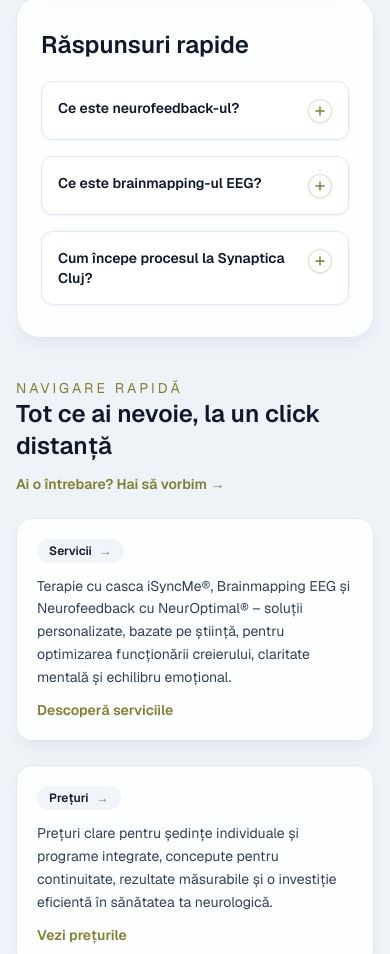
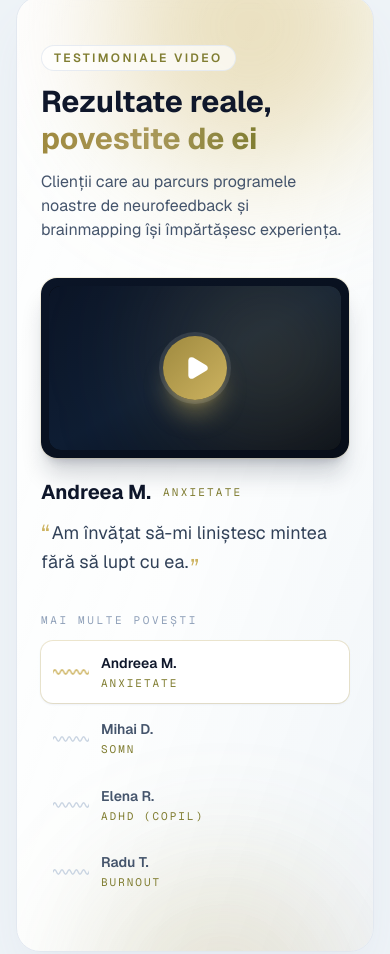
Before and after one commit to LaAngeli/synaptica, a Next.js app: page / in a window 390 px wide. Shown: the part 4215-5169 px from the top of the page. Built offline with nearby package versions, Linux system fonts and the light colour scheme; no server answers.

Commit message:
add video testimonials section to home

```diff
--- a/app/components/HomePage.jsx
+++ b/app/components/HomePage.jsx
@@ -6,6 +6,7 @@ import { ChevronRight, RadarIcon } from "lucide-react";
 import QuickAnswersGrid from "./QuickAnswersGrid";
 import GoogleReviews from "./GoogleReviews";
 import BrainSlider from "./BrainSlider";
+import VideoTestimonials from "./VideoTestimonials";
 
 export default function HomePage() {
   const { t } = useI18n();
@@ -256,6 +257,8 @@ export default function HomePage() {
         </div>
       </section>
 
+      <VideoTestimonials />
+
       <section className="space-y-5 rounded-3xl border border-slate-200 bg-white/85 px-6 py-8 shadow-lg shadow-slate-200 sm:px-8">
         <h2 className="text-2xl font-semibold text-slate-900">{t("home.aeoTitle")}</h2>
         <QuickAnswersGrid items={aeoItems} gridClassName="grid gap-4 md:grid-cols-3" />
--- /dev/null
+++ b/app/components/VideoTestimonials.jsx
@@ -0,0 +1,162 @@
+"use client";
+
+import { useState } from "react";
+import { Play } from "lucide-react";
+import { useI18n } from "../providers";
+
+// Video de test (Big Buck Bunny — embeddable public). Se înlocuiește cu ID-urile reale
+// YouTube, în aceeași ordine ca `home.testimonials.items` din translations.js.
+// Lasă string gol ca să folosească videoclipul de test.
+const TEST_VIDEO_ID = "aqz-KE-bpKQ";
+const VIDEO_IDS = ["", "", "", ""];
+
+// Semnătura secțiunii: un traseu de undă cerebrală (EEG). Cel „viu" derulează
+// continuu — marchează testimonialul activ. Restul stau liniștite.
+function Signal({ live = false }) {
+  return (
+    <span className="block h-3.5 w-9 overflow-hidden" aria-hidden="true">
+      <svg
+        viewBox="0 0 80 14"
+        className={`h-full w-[72px] ${live ? "signal-live" : ""}`}
+        fill="none"
+        stroke="currentColor"
+        strokeWidth="1.6"
+        strokeLinecap="round"
+        strokeLinejoin="round"
+      >
+        <path d="M0 7 q2 -5 4 0 t4 0 t4 0 t4 0 t4 0 t4 0 t4 0 t4 0 t4 0 t4 0 t4 0 t4 0 t4 0 t4 0 t4 0 t4 0 t4 0 t4 0 t4 0 t4 0" />
+      </svg>
+    </span>
+  );
+}
+
+export default function VideoTestimonials() {
+  const { t } = useI18n();
+  const items = t("home.testimonials.items") || [];
+  const [active, setActive] = useState(0);
+  const [playing, setPlaying] = useState(false);
+
+  if (items.length === 0) return null;
+
+  const current = items[active] || items[0];
+  const videoId = VIDEO_IDS[active] || TEST_VIDEO_ID;
+
+  const select = (index) => {
+    setActive(index);
+    setPlaying(true);
+  };
+
+  return (
+    <section className="relative overflow-hidden rounded-3xl border border-slate-200 bg-gradient-to-br from-white/90 via-white/85 to-slate-100/90 px-6 py-12 shadow-2xl shadow-slate-200 sm:px-10 lg:px-12">
+      <div className="pointer-events-none absolute inset-0" aria-hidden>
+        <div className="absolute left-1/4 top-[-12%] h-72 w-72 rounded-full bg-[#cdb360]/40 blur-3xl" />
+        <div className="absolute right-[6%] bottom-[-18%] h-64 w-64 rounded-full bg-[#9f8a3f]/20 blur-3xl" />
+      </div>
+
+      <div className="relative space-y-9">
+        <div className="max-w-2xl space-y-3">
+          <span className="inline-flex items-center gap-2 rounded-full border border-slate-200/80 bg-white/70 px-3 py-1 text-xs font-semibold uppercase tracking-[0.2em] text-[#817e32]">
+            {t("home.testimonials.eyebrow")}
+          </span>
+          <h2 className="text-3xl font-bold leading-tight text-slate-900 sm:text-4xl">
+            {t("home.testimonials.titleStart")}{" "}
+            <span className="bg-gradient-to-r from-[#9f8a3f] via-[#aa995a] to-[#817e32] bg-clip-text text-transparent">
+              {t("home.testimonials.titleHighlight")}
+            </span>
+          </h2>
+          <p className="text-slate-600">{t("home.testimonials.subtitle")}</p>
+        </div>
+
+        <div className="grid gap-8 lg:grid-cols-[1.6fr_1fr] lg:items-start">
+          {/* Player + vocea persoanei */}
+          <div>
+            <div className="relative rounded-2xl bg-gradient-to-br from-[#0b1527] to-[#070d18] p-2 shadow-xl shadow-slate-900/20 ring-1 ring-[#cdb360]/20">
+              <div className="relative aspect-video w-full overflow-hidden rounded-xl bg-black">
+                {playing ? (
+                  <iframe
+                    key={active}
+                    src={`https://www.youtube-nocookie.com/embed/${videoId}?autoplay=1&rel=0&modestbranding=1`}
+                    title={`${t("home.testimonials.playLabel")} — ${current.name}`}
+                    allow="accelerometer; autoplay; clipboard-write; encrypted-media; gyroscope; picture-in-picture; web-share"
+                    allowFullScreen
+                    className="absolute inset-0 h-full w-full"
+                  />
+                ) : (
+                  <button
+                    type="button"
+                    onClick={() => setPlaying(true)}
+                    aria-label={`${t("home.testimonials.playLabel")} — ${current.name}`}
+                    className="group absolute inset-0 h-full w-full focus-visible:outline-none"
+                  >
+                    <span aria-hidden className="absolute inset-0 bg-gradient-to-br from-[#0b1527] via-[#0e1d33] to-[#070d18]" />
+                    <span aria-hidden className="absolute right-[-8%] top-[-18%] h-48 w-48 rounded-full bg-[#cdb360]/20 blur-3xl" />
+                    <span
+                      aria-hidden
+                      className="absolute left-1/2 top-1/2 flex size-16 -translate-x-1/2 -translate-y-1/2 items-center justify-center rounded-full bg-gradient-to-br from-[#9f8a3f] to-[#cdb360] text-white shadow-xl shadow-[#cdb360]/40 ring-4 ring-white/10 transition duration-300 group-hover:scale-110 group-focus-visible:scale-110"
+                    >
+                      <Play size={26} fill="currentColor" className="ml-1" />
+                    </span>
+                  </button>
+                )}
+              </div>
+            </div>
+
+            <div className="mt-5">
+              <div className="flex flex-wrap items-center gap-x-3 gap-y-1">
+                <h3 className="text-xl font-bold text-slate-900 sm:text-2xl">{current.name}</h3>
+                <span className="font-mono text-[11px] uppercase tracking-[0.2em] text-[#817e32]">
+                  {current.condition}
+                </span>
+              </div>
+              <p className="mt-3 max-w-xl text-lg leading-relaxed text-slate-700">
+                <span className="mr-0.5 align-[-0.15em] text-2xl leading-none text-[#cdb360]">“</span>
+                {current.quote}
+                <span className="ml-0.5 align-[-0.35em] text-2xl leading-none text-[#cdb360]">”</span>
+              </p>
+            </div>
+          </div>
+
+          {/* Roster — semnalele */}
+          <div className="lg:pt-1">
+            <p className="mb-3 font-mono text-[11px] uppercase tracking-[0.24em] text-slate-400">
+              {t("home.testimonials.rosterLabel")}
+            </p>
+            <div className="space-y-1">
+              {items.map((item, index) => {
+                const isActive = index === active;
+                return (
+                  <button
+                    key={index}
+                    type="button"
+                    onClick={() => select(index)}
+                    aria-pressed={isActive}
+                    className={`group flex w-full items-center gap-3 rounded-xl px-3 py-3 text-left transition focus-visible:outline-none focus-visible:ring-2 focus-visible:ring-[#cdb360]/50 ${
+                      isActive
+                        ? "bg-white shadow-sm shadow-slate-200 ring-1 ring-[#cdb360]/30"
+                        : "hover:bg-white/60"
+                    }`}
+                  >
+                    <span className={isActive ? "text-[#cdb360]" : "text-slate-300 transition group-hover:text-[#cdb360]/60"}>
+                      <Signal live={isActive} />
+                    </span>
+                    <span className="min-w-0 flex-1">
+                      <span className={`block truncate text-sm font-semibold ${isActive ? "text-slate-900" : "text-slate-600 group-hover:text-slate-900"}`}>
+                        {item.name}
+                      </span>
+                      <span className="mt-0.5 block font-mono text-[11px] uppercase tracking-[0.18em] text-[#817e32]">
+                        {item.condition}
+                      </span>
+                    </span>
+                    {isActive && playing && (
+                      <span className="font-mono text-[10px] uppercase tracking-[0.14em] text-[#cdb360]">●</span>
+                    )}
+                  </button>
+                );
+              })}
+            </div>
+          </div>
+        </div>
+      </div>
+    </section>
+  );
+}
--- a/app/globals.css
+++ b/app/globals.css
@@ -79,3 +79,22 @@ details[open] .qa-reveal {
     animation: none;
   }
 }
+
+@keyframes signal-scroll {
+  from {
+    transform: translateX(0);
+  }
+  to {
+    transform: translateX(-50%);
+  }
+}
+
+.signal-live {
+  animation: signal-scroll 2s linear infinite;
+}
+
+@media (prefers-reduced-motion: reduce) {
+  .signal-live {
+    animation: none;
+  }
+}
--- a/app/i18n/translations.js
+++ b/app/i18n/translations.js
@@ -34,6 +34,21 @@ export const translations = {
       contactCta: "Contact",
     },
     home: {
+      testimonials: {
+        eyebrow: "Video testimonials",
+        titleStart: "Real results,",
+        titleHighlight: "in their own words",
+        subtitle:
+          "Clients who completed our neurofeedback and brainmapping programs share their experience.",
+        rosterLabel: "More stories",
+        playLabel: "Play testimonial",
+        items: [
+          { name: "Andreea M.", condition: "Anxiety", quote: "I learned to quiet my mind without fighting it." },
+          { name: "Mihai D.", condition: "Sleep", quote: "First time in years I sleep through the night." },
+          { name: "Elena R.", condition: "ADHD (child)", quote: "My child focuses on homework — calmly, no arguments." },
+          { name: "Radu T.", condition: "Burnout", quote: "I got back the energy and clarity I used to have." },
+        ],
+      },
       brainSlider: {
         eyebrow: "brainmapping EEG",
         titleStart: "Brain map,",
@@ -901,6 +916,21 @@ export const translations = {
       contactCta: "Contact",
     },
     home: {
+      testimonials: {
+        eyebrow: "Testimoniale video",
+        titleStart: "Rezultate reale,",
+        titleHighlight: "povestite de ei",
+        subtitle:
+          "Clienții care au parcurs programele noastre de neurofeedback și brainmapping își împărtășesc experiența.",
+        rosterLabel: "Mai multe povești",
+        playLabel: "Redă testimonialul",
+        items: [
+          { name: "Andreea M.", condition: "Anxietate", quote: "Am învățat să-mi liniștesc mintea fără să lupt cu ea." },
+          { name: "Mihai D.", condition: "Somn", quote: "Prima dată în ani de zile când dorm toată noaptea." },
+          { name: "Elena R.", condition: "ADHD (copil)", quote: "Copilul meu se concentrează la teme — calm, fără certuri." },
+          { name: "Radu T.", condition: "Burnout", quote: "Mi-am recăpătat energia și claritatea de dinainte." },
+        ],
+      },
       brainSlider: {
         eyebrow: "brainmapping EEG",
         titleStart: "Hartă cerebrală,",
```
